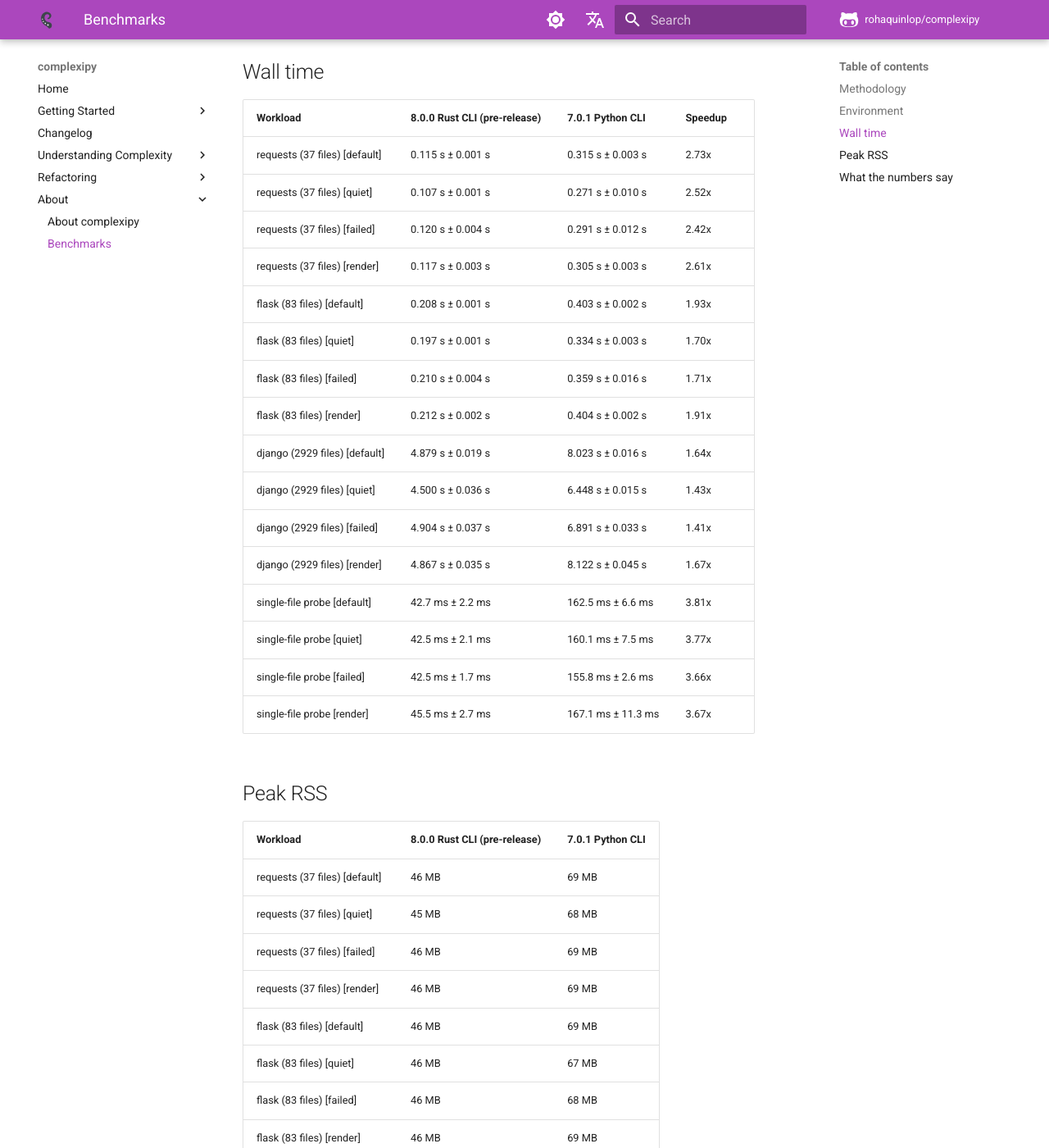
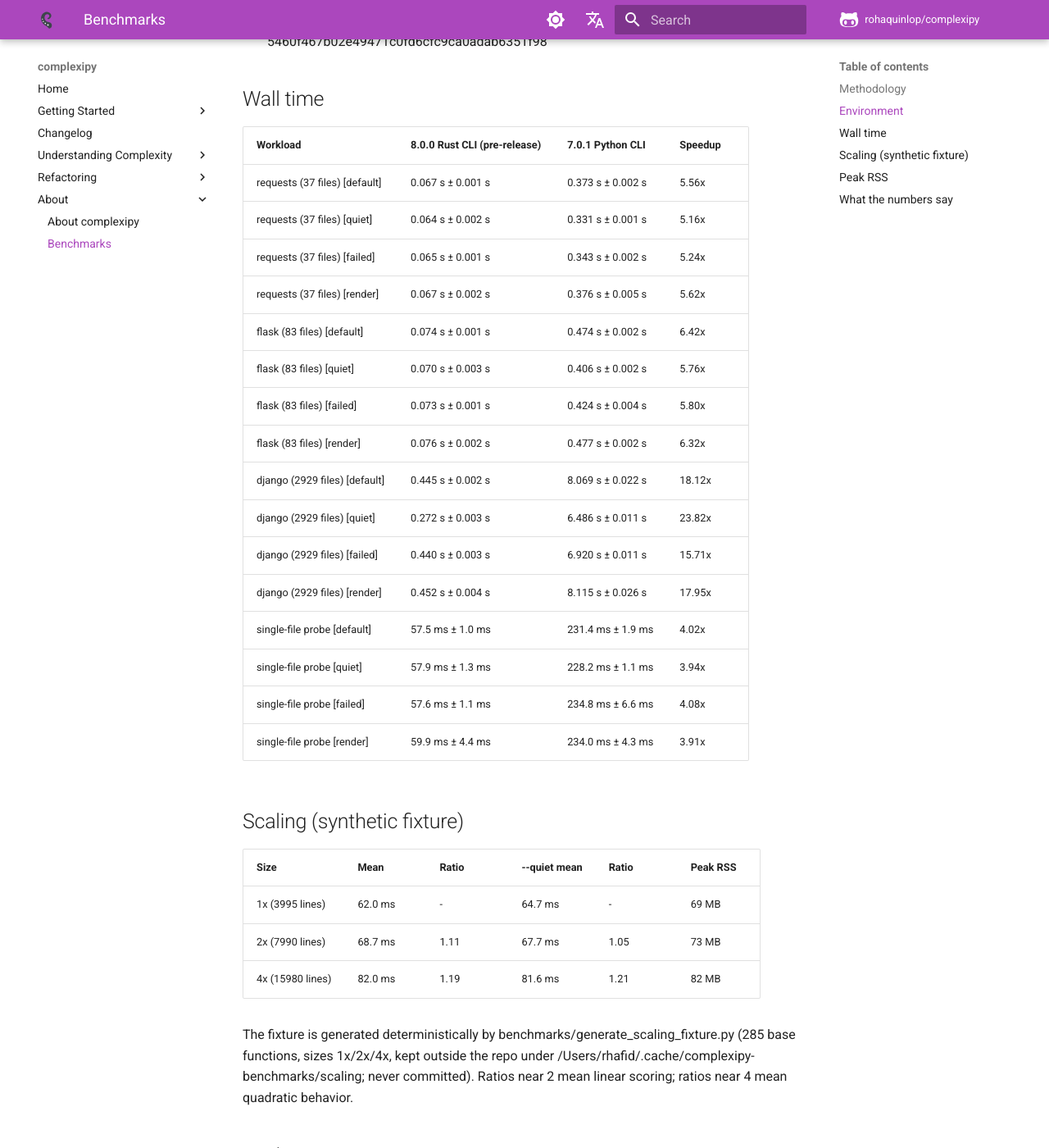
Before and after one commit to rohaquinlop/complexipy, an MkDocs documentation site: the page built from docs/benchmarks.md, in a window 1280 px wide and 1400 px high, scrolled down 1527 px. Shown: the whole window at 82% size. Built offline with MkDocs 1.6.1 and Material for MkDocs 9.7.7, drawn with Linux system fonts in a browser that asks for light colours; comment, search, counter and statistics services are not loaded; some of the changed text lies outside the part shown.

Commit message:
perf(benchmarks): fold scaling benchmark into the cli comparison

```diff
--- a/benchmarks/results.md
+++ b/benchmarks/results.md
@@ -6,13 +6,14 @@
 - OS: macOS 26.5.1
 - CPU: Apple M1 Pro
 - RAM: 16 GB
-- New CLI: complexipy 7.0.1 (built from ff67d09, python 3.12.12)
+- New CLI: complexipy 7.0.1 (built from 1699696, python 3.12.12)
 - Baseline CLI: 7.0.1 (PyPI, python 3.12.12)
 - uv: uv 0.10.3 (c75a0c625 2026-02-16)
 - hyperfine: hyperfine 1.20.0
 - Runs: hyperfine warmup=3 runs=5 (probe warmup=5 runs=20); RSS via /usr/bin/time -l, 3 runs, maximum
 - Modes: default, --quiet, --failed, and render (full output written to a file)
-- Date: 2026-08-26
+- Scaling fixture: 285 base functions, sizes 1x/2x/4x, 5 runs each
+- Date: 2026-08-31
 
 Corpus (shallow clones at pinned commits):
 
@@ -25,43 +26,57 @@
 
 | Workload | 8.0.0 Rust CLI (pre-release) | 7.0.1 Python CLI | Speedup |
 | -- | -- | -- | -- |
-| requests (37 files) [default] | 0.115 s ± 0.001 s | 0.315 s ± 0.003 s | 2.73x |
-| requests (37 files) [quiet] | 0.107 s ± 0.001 s | 0.271 s ± 0.010 s | 2.52x |
-| requests (37 files) [failed] | 0.120 s ± 0.004 s | 0.291 s ± 0.012 s | 2.42x |
-| requests (37 files) [render] | 0.117 s ± 0.003 s | 0.305 s ± 0.003 s | 2.61x |
-| flask (83 files) [default] | 0.208 s ± 0.001 s | 0.403 s ± 0.002 s | 1.93x |
-| flask (83 files) [quiet] | 0.197 s ± 0.001 s | 0.334 s ± 0.003 s | 1.70x |
-| flask (83 files) [failed] | 0.210 s ± 0.004 s | 0.359 s ± 0.016 s | 1.71x |
-| flask (83 files) [render] | 0.212 s ± 0.002 s | 0.404 s ± 0.002 s | 1.91x |
-| django (2929 files) [default] | 4.879 s ± 0.019 s | 8.023 s ± 0.016 s | 1.64x |
-| django (2929 files) [quiet] | 4.500 s ± 0.036 s | 6.448 s ± 0.015 s | 1.43x |
-| django (2929 files) [failed] | 4.904 s ± 0.037 s | 6.891 s ± 0.033 s | 1.41x |
-| django (2929 files) [render] | 4.867 s ± 0.035 s | 8.122 s ± 0.045 s | 1.67x |
-| single-file probe [default] | 42.7 ms ± 2.2 ms | 162.5 ms ± 6.6 ms | 3.81x |
-| single-file probe [quiet] | 42.5 ms ± 2.1 ms | 160.1 ms ± 7.5 ms | 3.77x |
-| single-file probe [failed] | 42.5 ms ± 1.7 ms | 155.8 ms ± 2.6 ms | 3.66x |
-| single-file probe [render] | 45.5 ms ± 2.7 ms | 167.1 ms ± 11.3 ms | 3.67x |
+| requests (37 files) [default] | 0.067 s ± 0.001 s | 0.373 s ± 0.002 s | 5.56x |
+| requests (37 files) [quiet] | 0.064 s ± 0.002 s | 0.331 s ± 0.001 s | 5.16x |
+| requests (37 files) [failed] | 0.065 s ± 0.001 s | 0.343 s ± 0.002 s | 5.24x |
+| requests (37 files) [render] | 0.067 s ± 0.002 s | 0.376 s ± 0.005 s | 5.62x |
+| flask (83 files) [default] | 0.074 s ± 0.001 s | 0.474 s ± 0.002 s | 6.42x |
+| flask (83 files) [quiet] | 0.070 s ± 0.003 s | 0.406 s ± 0.002 s | 5.76x |
+| flask (83 files) [failed] | 0.073 s ± 0.001 s | 0.424 s ± 0.004 s | 5.80x |
+| flask (83 files) [render] | 0.076 s ± 0.002 s | 0.477 s ± 0.002 s | 6.32x |
+| django (2929 files) [default] | 0.445 s ± 0.002 s | 8.069 s ± 0.022 s | 18.12x |
+| django (2929 files) [quiet] | 0.272 s ± 0.003 s | 6.486 s ± 0.011 s | 23.82x |
+| django (2929 files) [failed] | 0.440 s ± 0.003 s | 6.920 s ± 0.011 s | 15.71x |
+| django (2929 files) [render] | 0.452 s ± 0.004 s | 8.115 s ± 0.026 s | 17.95x |
+| single-file probe [default] | 57.5 ms ± 1.0 ms | 231.4 ms ± 1.9 ms | 4.02x |
+| single-file probe [quiet] | 57.9 ms ± 1.3 ms | 228.2 ms ± 1.1 ms | 3.94x |
+| single-file probe [failed] | 57.6 ms ± 1.1 ms | 234.8 ms ± 6.6 ms | 4.08x |
+| single-file probe [render] | 59.9 ms ± 4.4 ms | 234.0 ms ± 4.3 ms | 3.91x |
+
+## Scaling (synthetic fixture)
+
+| Size | Mean | Ratio | --quiet mean | Ratio | Peak RSS |
+| -- | -- | -- | -- | -- | -- |
+| 1x (3995 lines) | 62.0 ms | - | 64.7 ms | - | 69 MB |
+| 2x (7990 lines) | 68.7 ms | 1.11 | 67.7 ms | 1.05 | 73 MB |
+| 4x (15980 lines) | 82.0 ms | 1.19 | 81.6 ms | 1.21 | 82 MB |
+
+The fixture is generated deterministically by
+benchmarks/generate_scaling_fixture.py (285 base functions,
+sizes 1x/2x/4x, kept outside the repo under /Users/rhafid/.cache/complexipy-benchmarks/scaling; never
+committed). Ratios near 2 mean linear scoring; ratios near 4 mean
+quadratic behavior.
 
 ## Peak RSS
 
 | Workload | 8.0.0 Rust CLI (pre-release) | 7.0.1 Python CLI |
 | -- | -- | -- |
-| requests (37 files) [default] | 46 MB | 69 MB |
-| requests (37 files) [quiet] | 45 MB | 68 MB |
-| requests (37 files) [failed] | 46 MB | 69 MB |
-| requests (37 files) [render] | 46 MB | 69 MB |
-| flask (83 files) [default] | 46 MB | 69 MB |
-| flask (83 files) [quiet] | 46 MB | 67 MB |
-| flask (83 files) [failed] | 46 MB | 68 MB |
-| flask (83 files) [render] | 46 MB | 69 MB |
-| django (2929 files) [default] | 74 MB | 82 MB |
-| django (2929 files) [quiet] | 73 MB | 82 MB |
-| django (2929 files) [failed] | 73 MB | 82 MB |
-| django (2929 files) [render] | 74 MB | 83 MB |
-| single-file probe [default] | 43 MB | 66 MB |
-| single-file probe [quiet] | 43 MB | 66 MB |
-| single-file probe [failed] | 43 MB | 65 MB |
-| single-file probe [render] | 43 MB | 67 MB |
+| requests (37 files) [default] | 70 MB | 106 MB |
+| requests (37 files) [quiet] | 69 MB | 105 MB |
+| requests (37 files) [failed] | 70 MB | 106 MB |
+| requests (37 files) [render] | 69 MB | 107 MB |
+| flask (83 files) [default] | 70 MB | 106 MB |
+| flask (83 files) [quiet] | 70 MB | 105 MB |
+| flask (83 files) [failed] | 70 MB | 106 MB |
+| flask (83 files) [render] | 70 MB | 106 MB |
+| django (2929 files) [default] | 106 MB | 120 MB |
+| django (2929 files) [quiet] | 107 MB | 119 MB |
+| django (2929 files) [failed] | 108 MB | 120 MB |
+| django (2929 files) [render] | 107 MB | 120 MB |
+| single-file probe [default] | 65 MB | 104 MB |
+| single-file probe [quiet] | 65 MB | 103 MB |
+| single-file probe [failed] | 65 MB | 104 MB |
+| single-file probe [render] | 65 MB | 104 MB |
 
 Notes: stdout is discarded during timing except the [render] mode,
 which writes the full output to a file; both CLIs run as bare console
```
Also changed, not shown: 2 other files.
